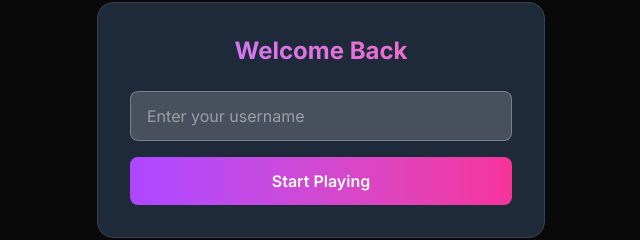
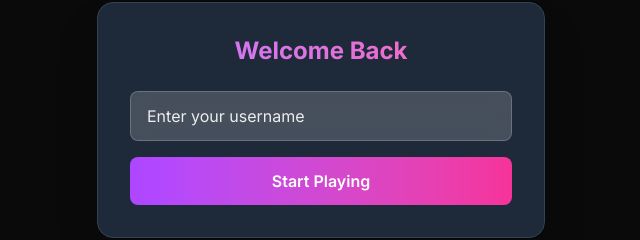
Before and after one commit to emmaxyart/Riddle-Quest, a Next.js app: page /login in a window 1280 px wide. Shown: the part 332-572 px from the top of the page, without its empty margins (319-959 px from the left). Built offline with nearby package versions, Linux system fonts and the light colour scheme.

Commit message:
fixed the input text area css

```diff
--- a/src/app/globals.css
+++ b/src/app/globals.css
@@ -61,3 +61,58 @@ html {
   background: theme('colors.purple.500');
   color: white;
 }
+
+/* Fix iOS input field styling */
+input[type="text"],
+input[type="password"],
+input[type="email"],
+textarea {
+  /* Prevent iOS from applying default styling */
+  -webkit-appearance: none;
+  -moz-appearance: none;
+  appearance: none;
+
+  /* Ensure consistent background and text colors */
+  background-color: rgba(237, 237, 237, 0.1) !important;
+  color: var(--foreground) !important;
+
+  /* Fix iOS zoom on focus */
+  font-size: 16px;
+
+  /* Prevent iOS from changing colors on focus/autocomplete */
+  -webkit-text-fill-color: var(--foreground) !important;
+
+  /* Fix autocomplete background */
+  -webkit-box-shadow: 0 0 0 1000px rgba(237, 237, 237, 0.1) inset !important;
+  box-shadow: 0 0 0 1000px rgba(237, 237, 237, 0.1) inset !important;
+}
+
+/* Specifically target autofill states */
+input:-webkit-autofill,
+input:-webkit-autofill:hover,
+input:-webkit-autofill:focus,
+input:-webkit-autofill:active {
+  -webkit-box-shadow: 0 0 0 1000px rgba(237, 237, 237, 0.1) inset !important;
+  -webkit-text-fill-color: var(--foreground) !important;
+  color: var(--foreground) !important;
+  background-color: rgba(237, 237, 237, 0.1) !important;
+  transition: background-color 5000s ease-in-out 0s;
+}
+
+/* Fix placeholder text color on iOS */
+input::placeholder,
+textarea::placeholder {
+  color: rgba(237, 237, 237, 0.5) !important;
+  opacity: 1 !important;
+}
+
+/* iOS specific fixes */
+@supports (-webkit-touch-callout: none) {
+  input[type="text"],
+  input[type="password"],
+  input[type="email"] {
+    background-color: rgba(237, 237, 237, 0.1) !important;
+    color: var(--foreground) !important;
+    -webkit-text-fill-color: var(--foreground) !important;
+  }
+}
--- a/src/components/LoginForm.tsx
+++ b/src/components/LoginForm.tsx
@@ -38,7 +38,12 @@ export default function LoginForm({ onSuccess }: LoginFormProps) {
           value={username}
           onChange={(e) => setUsername(e.target.value)}
           placeholder="Enter your username"
-          className="w-full px-4 py-3 rounded-lg bg-foreground/20 border border-foreground/30 focus:border-purple-500 transition-colors backdrop-blur-sm placeholder-foreground/50"
+          className="w-full px-4 py-3 rounded-lg bg-foreground/20 border border-foreground/30 focus:border-purple-500 transition-colors backdrop-blur-sm placeholder-foreground/50 text-foreground"
+          style={{
+            WebkitAppearance: 'none',
+            WebkitTextFillColor: 'var(--foreground)',
+            backgroundColor: 'rgba(237, 237, 237, 0.1)'
+          }}
           required
         />
         {error && (
```
